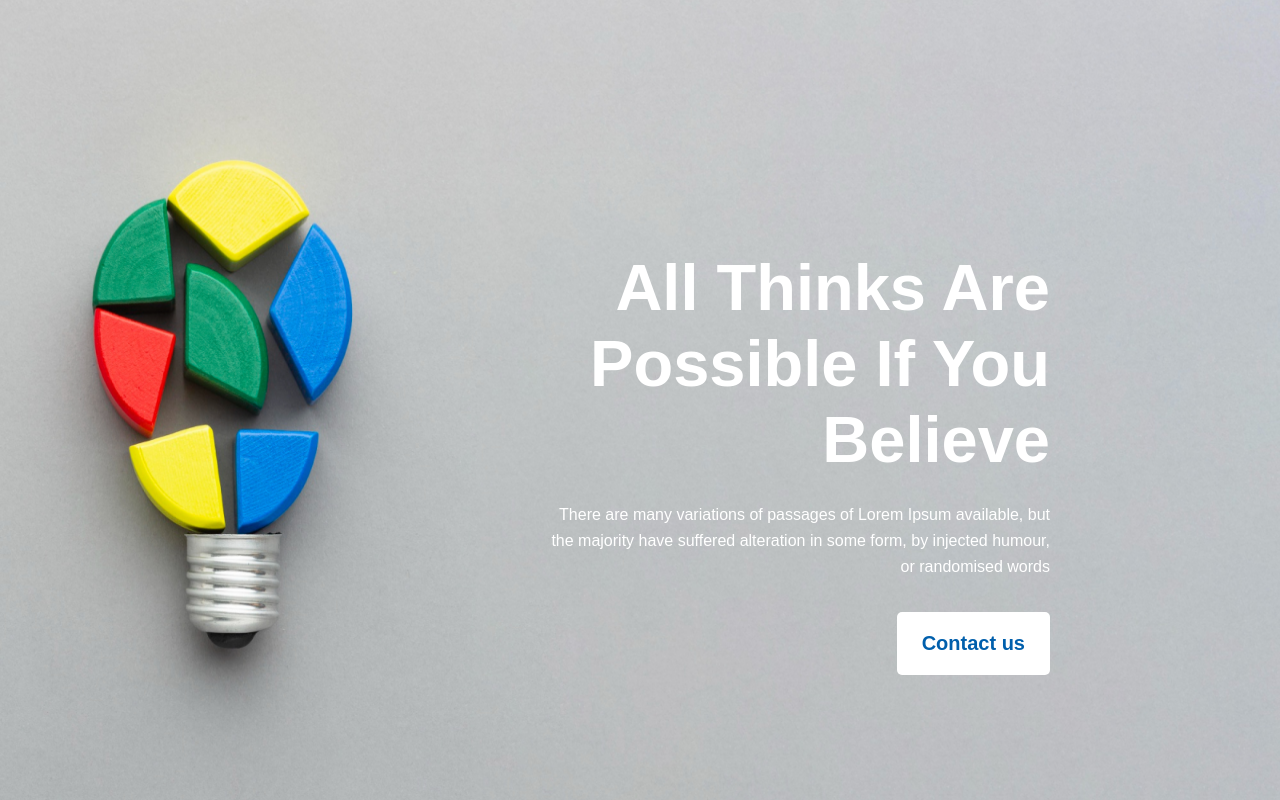
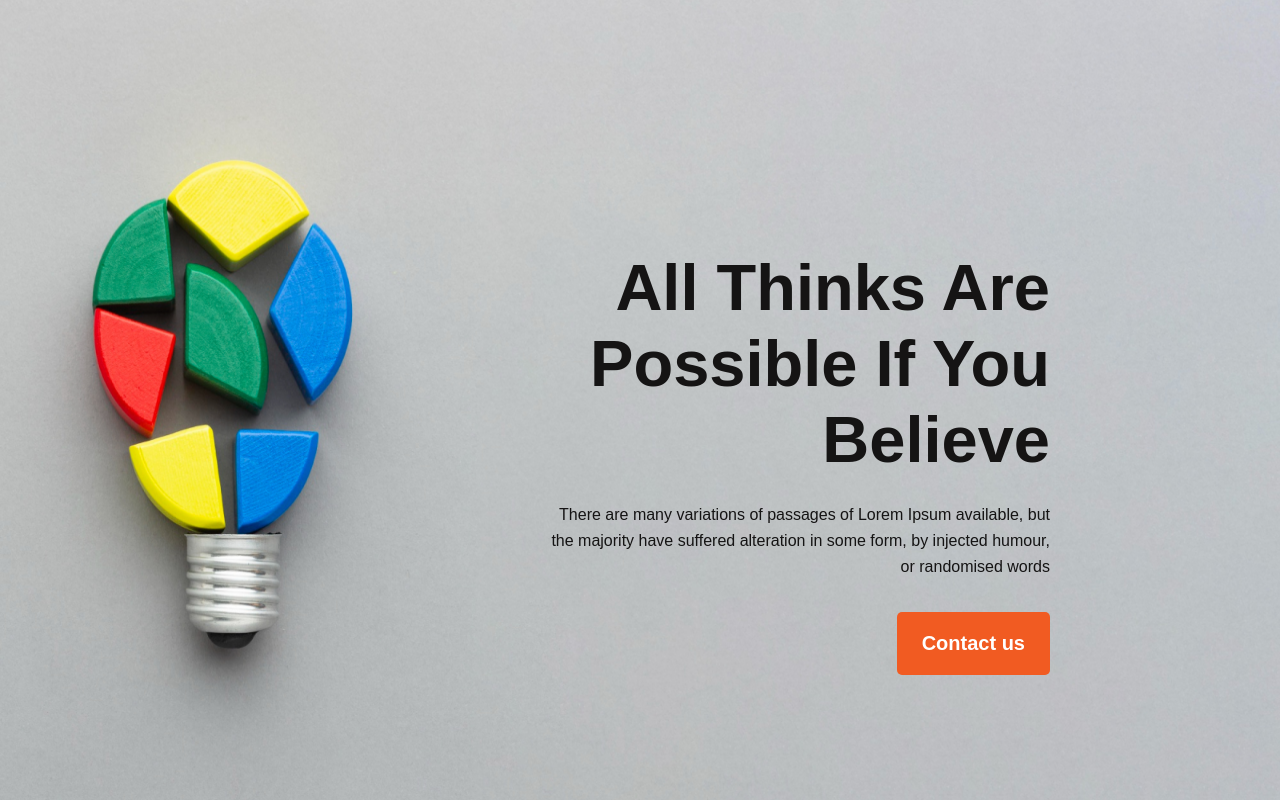
Before and after one commit to SakibHossain48/Assignment-new-year-new-me, a plain HTML site: page index.html in a window 1280 px wide. Shown: the top 800 px of the page. Drawn offline with Linux system fonts and the light colour scheme.

Commit message:
css fixed

```diff
--- a/styles/style.css
+++ b/styles/style.css
@@ -9,16 +9,17 @@
     font-size: 16px;
     line-height: 26px;
     padding-top: 24px;
+    color: #151414;
 }
 
 .btn-primary {
-    background-color: #ffffff;
+    background-color: #F15B22;
     border-radius: 5px;
     border: none;
     padding: 20px 25px;
     font-weight: 600;
     font-size: 20px;
-    color: #005FAC;
+    color: #fff;
     margin-top: 32px;
 }
 
@@ -54,6 +55,7 @@
     font-weight: 700;
     font-size: 65px;
     line-height: 76px;
+    color: #151414;
 }
 /* Banner-styles end */
 /* failure-styles */
```
